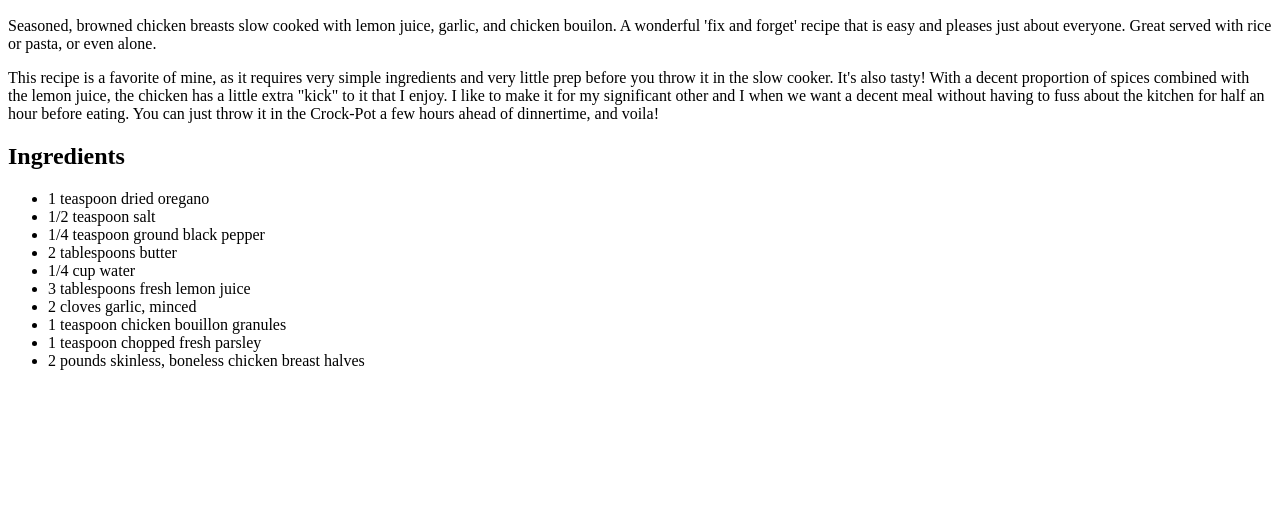
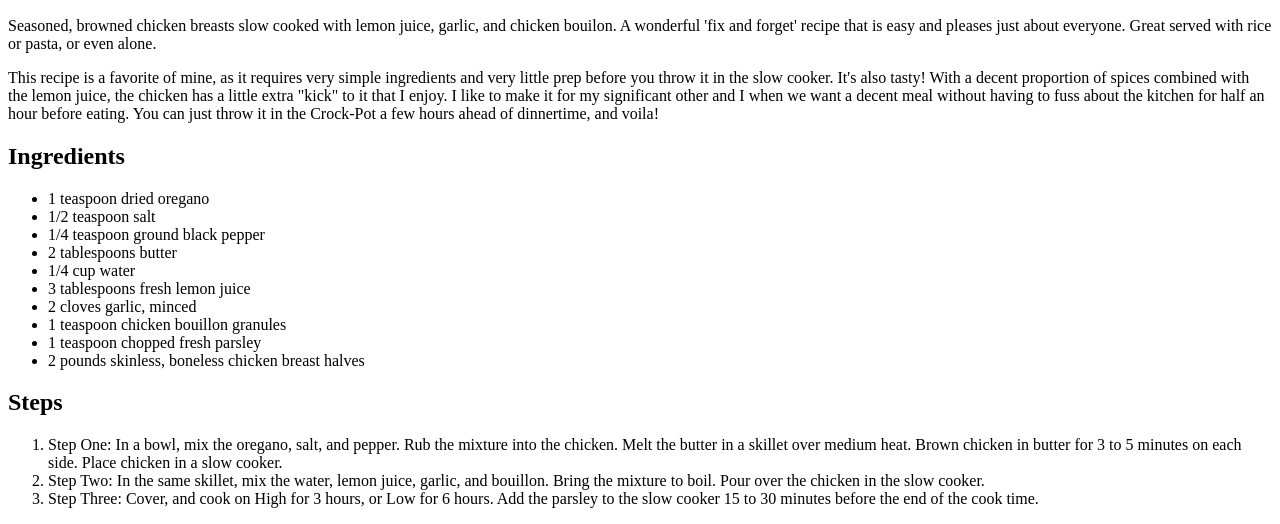
Before and after one commit to bpetes24/odin-recipes, a plain HTML site: page recipes/chicken.html in a window 1280 px wide. Shown: the part 434-958 px from the top of the page. Before the commit the page ends 820 px from the top, so only its background shows below. Drawn offline with Linux system fonts and the light colour scheme.

Commit message:
Add steps of the chicken recipe to chicken.html

```diff
--- a/recipes/chicken.html
+++ b/recipes/chicken.html
@@ -34,5 +34,19 @@
       <li>1 teaspoon chicken bouillon granules</li>
       <li>1 teaspoon chopped fresh parsley</li>
       <li>2 pounds skinless, boneless chicken breast halves</li>
+    </ul>
+    <h2>Steps</h2>
+    <ol>
+      <li>Step One: In a bowl, mix the oregano, salt, and pepper. Rub the
+	mixture into the chicken. Melt the butter in a skillet over medium
+	heat. Brown chicken in butter for 3 to 5 minutes on each side. Place
+	chicken in a slow cooker.</li>
+      <li>Step Two: In the same skillet, mix the water, lemon juice, garlic, and
+	bouillon. Bring the mixture to boil. Pour over the chicken in the slow
+	cooker.</li>
+      <li>Step Three: Cover, and cook on High for 3 hours, or Low for 6 hours.
+	Add the parsley to the slow cooker 15 to 30 minutes before the end of
+	the cook time.</li>
+    </ol>
   </body>
 </html>
```
